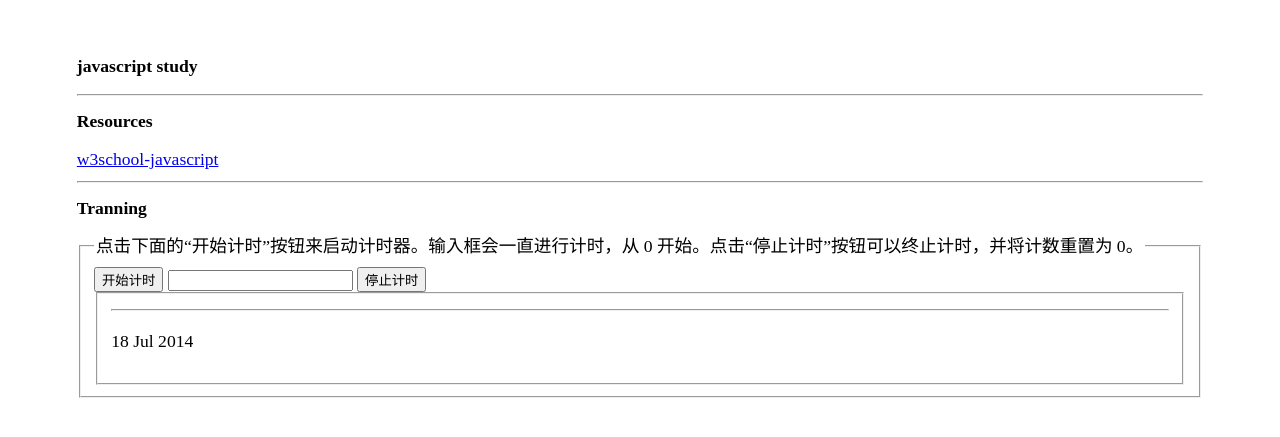
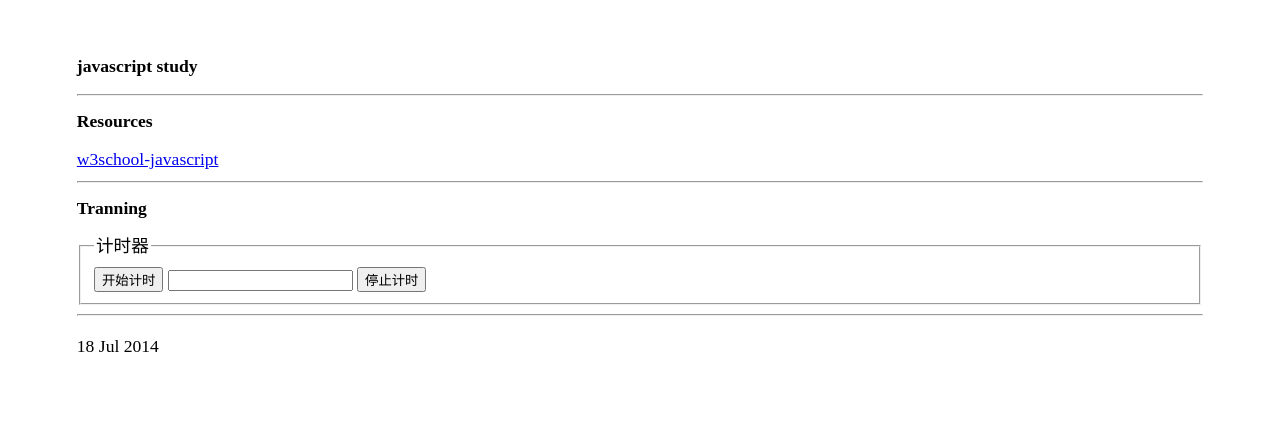
Before and after one commit to kerrignm/blog, a Jekyll site: the page built from _posts/2014-07-18-javascript-datum.html, in a window 1280 px wide. Shown: the top 437 px of the page. Built offline with Jekyll 4.4.1, drawn with Linux system fonts in a browser that asks for light colours.

Commit message:
debug js

```diff
--- a/_posts/2014-07-18-javascript-datum.html
+++ b/_posts/2014-07-18-javascript-datum.html
@@ -14,11 +14,11 @@ title: javascript study
 
 <form>
     <fieldset>
-        <legend>点击下面的“开始计时”按钮来启动计时器。输入框会一直进行计时，从 0 开始。点击“停止计时”按钮可以终止计时，并将计数重置为 0。</legend>
+        <legend>计时器</legend>
         <input type="button" value="开始计时" onClick="timedCount()" />
         <input type="text" id="txt" />
         <input type="button" value="停止计时" onClick="stopCount()" />
-    <fieldset>
+    </fieldset>
 </form>
 
 <hr />
```
